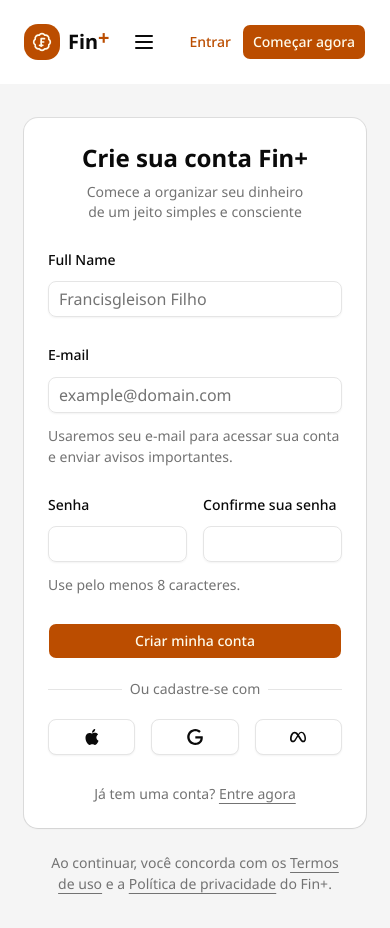
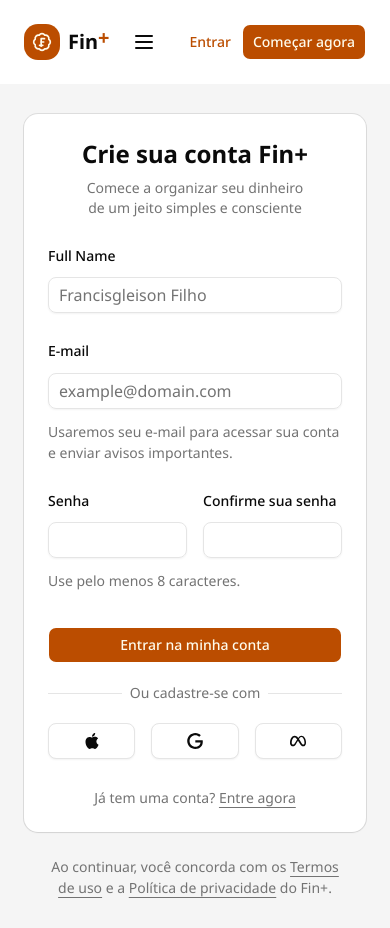
Before and after one commit to LinconlBR/fin-plus, a Next.js app: page /auth/signup in a window 390 px wide. Built offline with nearby package versions, Linux system fonts and the light colour scheme.

Commit message:
loading and error states for signup

```diff
--- a/components/auth/login-form.tsx
+++ b/components/auth/login-form.tsx
@@ -3,7 +3,7 @@
 import { cn } from "@/lib/utils"
 import Image from "next/image"
 import Link from "next/link"
-import { login , LoginState } from "@/lib/actions/auth"
+import { login , authState } from "@/lib/actions/auth"
 import { useActionState } from "react"
 
 import { Button } from "@/components/ui/button"
@@ -74,7 +74,7 @@
   className,
   ...props
 }: React.ComponentProps<"div">) {
-  const [state, formAction] = useActionState<LoginState, FormData>(login, { error: null })
+  const [state, formAction] = useActionState<authState, FormData>(login, { error: null })
 
   return (
     <div className={cn("flex flex-col gap-6", className)} {...props}>
@@ -119,7 +119,7 @@
                     <p className="text-sm text-destructive">{state.error}</p>
                   )}
               <Field>
-                <SubmitButton />
+                <SubmitButton tipo="login" />
               </Field>
               <FieldSeparator className="*:data-[slot=field-separator-content]:bg-card">
                 Ou entre com
--- a/components/auth/signup-form.tsx
+++ b/components/auth/signup-form.tsx
@@ -1,3 +1,5 @@
+"use client"
+
 import { cn } from "@/lib/utils"
 import Image from "next/image"
 import Link from "next/link"
@@ -12,18 +14,22 @@
   FieldSeparator,
 } from "@/components/ui/field"
 import { Input } from "@/components/ui/input"
-import { signup } from "@/lib/actions/auth"
+import { signup, authState } from "@/lib/actions/auth"
+import { useActionState } from "react"
+import SubmitButton from "./submit-button"
 
 
 export function SignupForm({
   className,
   ...props
 }: React.ComponentProps<"div">) {
+  const [state, formAction] = useActionState<authState, FormData>(signup, { error: null })
   return (
     <div className={cn("flex flex-col gap-6", className)} {...props}>
       <Card className="overflow-hidden p-0">
         <CardContent className="grid p-0 md:grid-cols-2">
-          <form action={signup}  className="p-6 md:p-8">
+          <form action={formAction}  className="p-6 md:p-8">
+
             <FieldGroup>
               <div className="flex flex-col items-center gap-2 text-center">
                 <h1 className="text-2xl font-bold">Crie sua conta Fin+</h1>
@@ -66,7 +72,12 @@
                 </FieldDescription>
               </Field>
               <Field>
-                <Button type="submit">Criar minha conta</Button>
+                <FieldDescription>
+                  {state.error && (
+                    <p className="text-sm text-destructive">{state.error}</p>
+                  )}
+                </FieldDescription>
+                <SubmitButton tipo="signup" />
               </Field>
               <FieldSeparator className="*:data-[slot=field-separator-content]:bg-card">
                 Ou cadastre-se com
--- a/components/auth/submit-button.tsx
+++ b/components/auth/submit-button.tsx
@@ -1,13 +1,21 @@
+"use client"
+
 import { useFormStatus } from "react-dom"
 import { Button } from "@/components/ui/button"
 
-export default function SubmitButton() {
+export default function SubmitButton({ tipo}: { tipo: "login" | "signup" }) {
 
   const { pending } = useFormStatus()
 
   return (
     <Button type="submit" disabled={pending}>
-      {pending ? "Entrando..." : "Entrar na minha conta"}
+      {pending ?
+
+      // se esta pendente , analise as props para decidir o texto do botão
+      (tipo === "login" ? "Entrando..." : "Criando conta...")
+
+      // se não esta pendente, analise as props para decidir o texto do botão
+      : (tipo === "signup" ? "Entrar na minha conta" : "Criar minha conta")}
     </Button>
   )
 }
--- a/lib/actions/auth.ts
+++ b/lib/actions/auth.ts
@@ -7,11 +7,12 @@
 // TODA função exportada aqui roda exclusivamente no servidor — nunca no navegador.
 // É por isso que <form action={login}> funciona sem fetch() manual: o Next.js cria,
 // no build, um endpoint interno pra cada função e cuida do transporte de rede sozinho.
-export type LoginState = {
+
+export type authState = {
   error: string | null
 }
 
-export async function login(prevState: LoginState, formData: FormData) {
+export async function login(prevState: authState, formData: FormData) {
   // formData.get() pode retornar null se o campo não existir no form (por isso o
   // atributo name="email" no <Input> é obrigatório — sem ele, isso aqui vira sempre
   // null). O ?? "" garante um fallback seguro em vez de deixar passar null adiante.
@@ -41,7 +42,7 @@
   redirect("/dashboard")
 }
 
-export async function signup(formData: FormData) {
+export async function signup(prevState: authState,formData: FormData) {
   const name = formData.get("name")?.toString() ?? ""
   const email = formData.get("email")?.toString() ?? ""
   const password = formData.get("password")?.toString() ?? ""
@@ -63,7 +64,7 @@
   })
 
   if (error) {
-    throw new Error(error.message)
+    return { error: error.message }
   }
 
   // Redireciona pro login (não pro dashboard) porque o Supabase exige confirmação de
```
